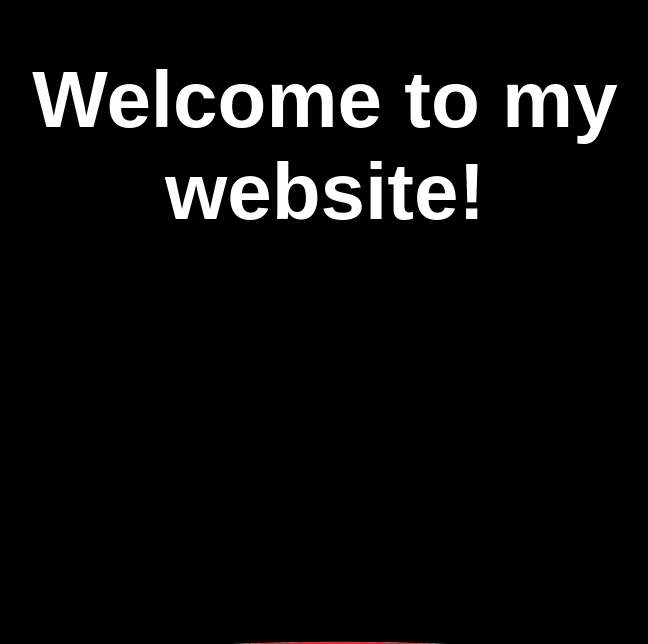
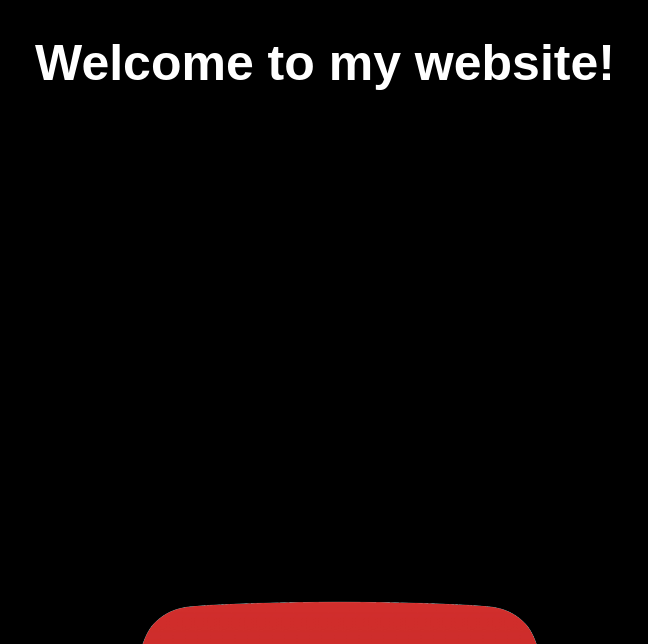
Before and after one commit to Truckerbug/Truckerbug.github.io, a PHP site: page / in a window 1280 px wide. Shown: the top 644 px of the page, without its empty margins (108-756 px from the left). Run offline with PHP 8.4, Linux system fonts and the light colour scheme.

Commit message:
Update style.css

```diff
--- a/style.css
+++ b/style.css
@@ -23,7 +23,7 @@ width:100%;
   height:auto;
   text-align: center;
   font-family: Arial;
-  font-size: 80px;
+  font-size: 50px;
   color: white;
 }
 .center-screen {
```
